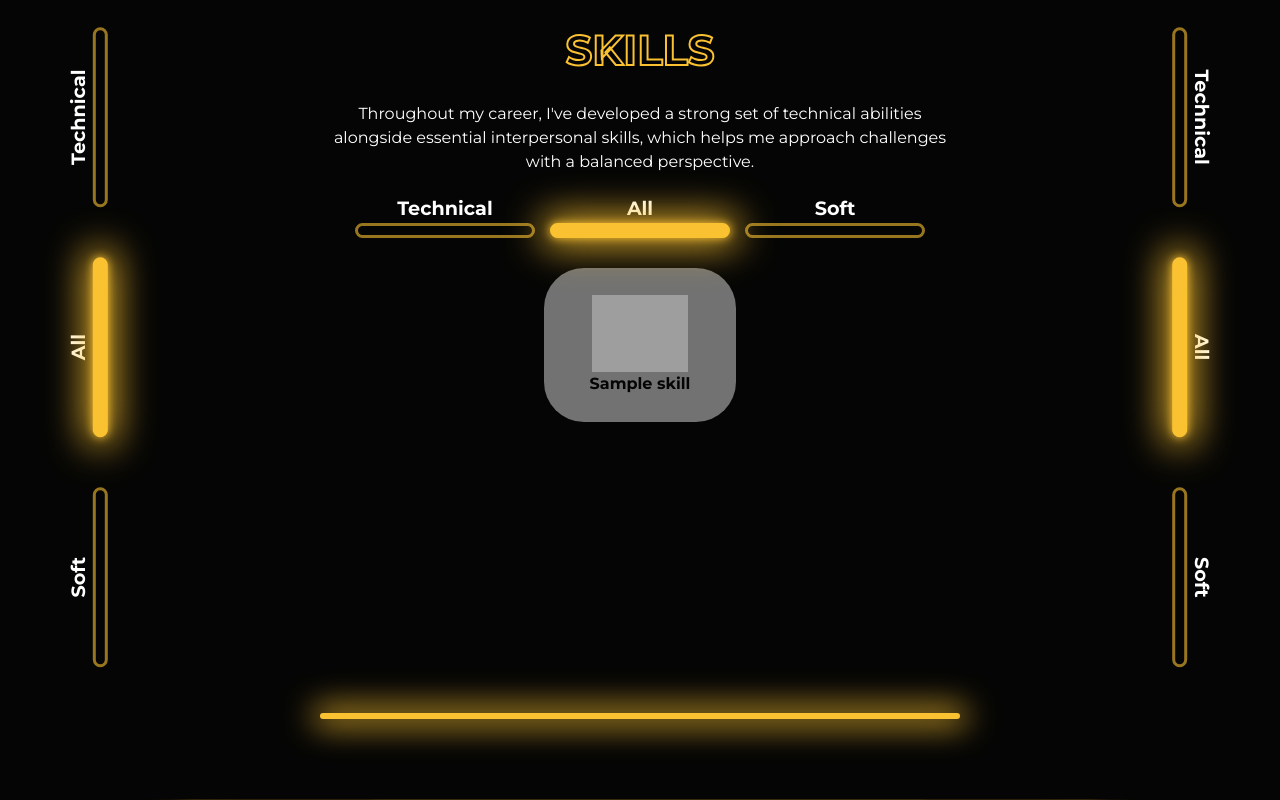
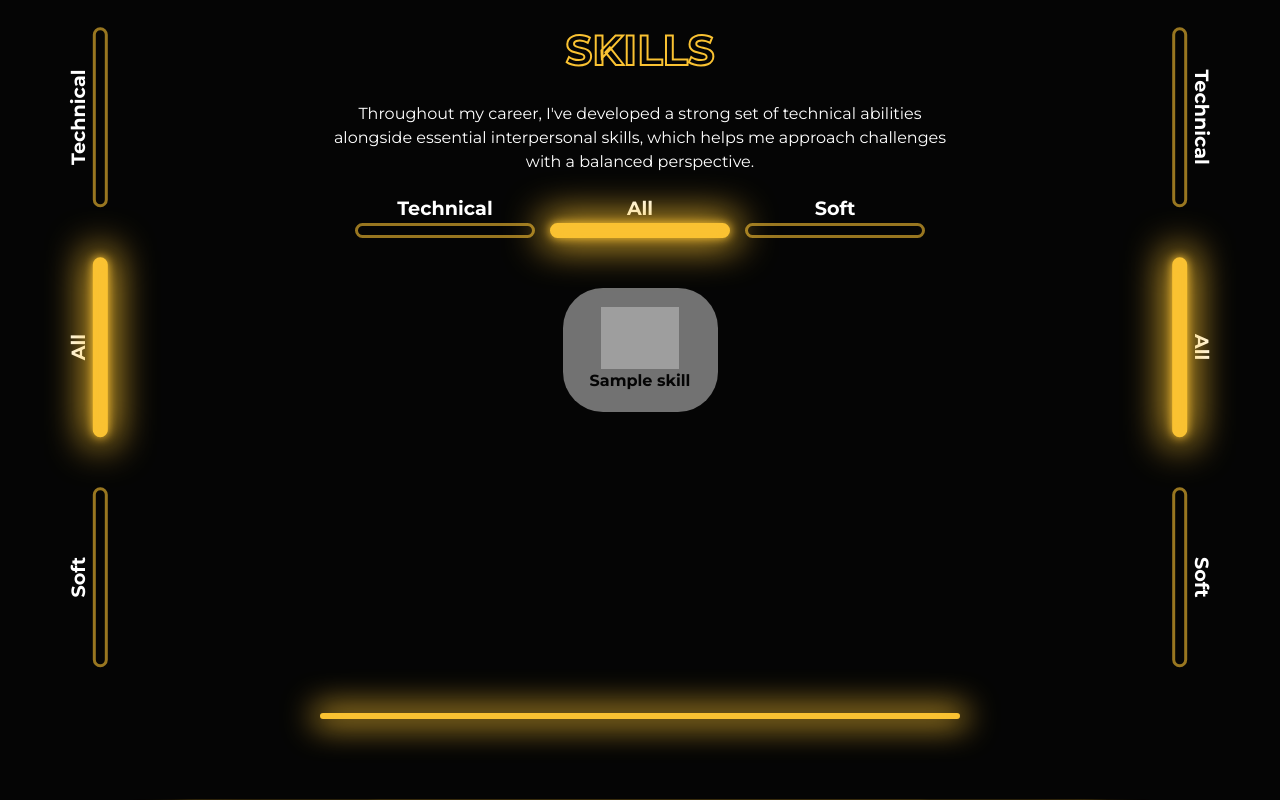
Before and after one commit to IlionAcre/Portfolio-WebPage, a Flask app: template templates/index.html in a window 1280 px wide. Shown: the part 1601-2401 px from the top of the page. Run offline with Flask 3, Linux system fonts and the light colour scheme; the template is opened without the code that fills it: most values are stand-ins (such as "Sample title", 1, 10 or a date in 2020); parts of the project's set-up code (start-up, migrations or seed data) failed here and were passed over; grey boxes are pictures that could not be loaded.

Commit message:
fixed scale x2

```diff
--- a/main.py
+++ b/main.py
@@ -67,4 +67,4 @@ def submit_contact():
 
 
 if __name__ == "__main__":
-    app.run(host="0.0.0.0", port=8080)
+    app.run(host="0.0.0.0", port=8080, debug=True)
--- a/static/css/landing.css
+++ b/static/css/landing.css
@@ -122,7 +122,7 @@ header {
 .socials {
     position: absolute;
     left: 0;
-    margin-top: max(10px, calc(max(10svh, calc(var(--container-min-height)*0.10)) - var(--fs-primary-header)));
+    margin-top: max(6px, calc(max(6svh, calc(var(--container-min-height)*0.06)) - var(--fs-primary-header)));
 }
 
 .social-icon {
@@ -243,15 +243,15 @@ header {
     -webkit-mask: linear-gradient(
         90deg,
         transparent,
-        black 20%,
-        black 80%,
+        black 35%,
+        black 65%,
         transparent
     );
     mask: linear-gradient(
         90deg,
         transparent,
-        black 20%,
-        black 80%,
+        black 35%,
+        black 65%,
         transparent
     );
   }
@@ -287,7 +287,7 @@ header {
     top: 0;
     bottom: 0;
     height: 100%;
-    width: 400px;
+    width: 475px;
 }
 
 .featured div:first-child {
@@ -490,14 +490,14 @@ header {
     row-gap: 10px;
     overflow: auto;
 
-    width: min(500px, 75vw);
-    grid-template-columns:repeat(auto-fit, min(200px, max(15vw, 140px)));
+    width: min(600px, 75vw);
+    grid-template-columns:repeat(auto-fit, min(200px, max(15vw, 135px)));
     justify-content: center;
 }
 
 .center-bar {
     display: flex;
-    margin-top: 20px;
+    margin-top: 30px;
     flex-direction: row;
     justify-content: space-between;
     gap: 5px;
@@ -511,7 +511,7 @@ header {
     align-items: center;
 
 
-    width: max(15vw, 140px);
+    width: max(11vw, 135px);
     height: auto;
     max-width: 200px;
     aspect-ratio: 1.25;
@@ -852,11 +852,16 @@ header {
     }
 
     .skills-container {
+        margin-top: 50px;
         width: 70vw;
-        grid-template-columns: repeat(auto-fit, min(200px, max(15vw, 140px)));
-        column-gap: max(5vw, 20px);
-        row-gap: 50px;
+        grid-template-columns: repeat(auto-fit, min(200px, max(11vw, 155px)));
+        column-gap: max(2.5vw, 20px);
+        row-gap: 40px;
         justify-content: center;
+    }
+
+    .skill-card {
+        width: max(11vw, 155px);
     }
 
     .skills-description {
--- a/templates/index.html
+++ b/templates/index.html
@@ -15,7 +15,7 @@
 <body>
   <header class="primary-header">
     <div class="main-nav">
-      <svg class="logo-icon" width="50" height="50" viewBox="0 0 550 550" xmlns="http://www.w3.org/2000/svg" onclick="scrollToSection('home')">
+      <svg class="logo-icon" width="40" height="40" viewBox="0 0 550 550" xmlns="http://www.w3.org/2000/svg" onclick="scrollToSection('home')">
         {% for path_data in icons.social['icon-Logo'] %}
             <path d="{{ path_data }}"/>
         {% endfor %}
@@ -44,14 +44,14 @@
 
       <aside class="socials">
         <a href="https://github.com/IlionAcre?tab=repositories">
-          <svg class="social-icon" width="50" height="50" viewBox="0 0 24 24" xmlns="http://www.w3.org/2000/svg">
+          <svg class="social-icon" width="40" height="40" viewBox="0 0 24 24" xmlns="http://www.w3.org/2000/svg">
             {% for path_data in icons.social['icon-Github'] %}
                 <path d="{{ path_data }}"/>
             {% endfor %}
           </svg>
         </a>
         <a href="https://discord.gg/CgRggbXF">
-          <svg class="social-icon" width="50" height="50" viewBox="0 0 24 24" xmlns="http://www.w3.org/2000/svg">
+          <svg class="social-icon" width="40" height="40" viewBox="0 0 24 24" xmlns="http://www.w3.org/2000/svg">
             {% for path_data in icons.social['icon-Discord'] %}
                 <path d="{{ path_data }}"/>
             {% endfor %}
```
